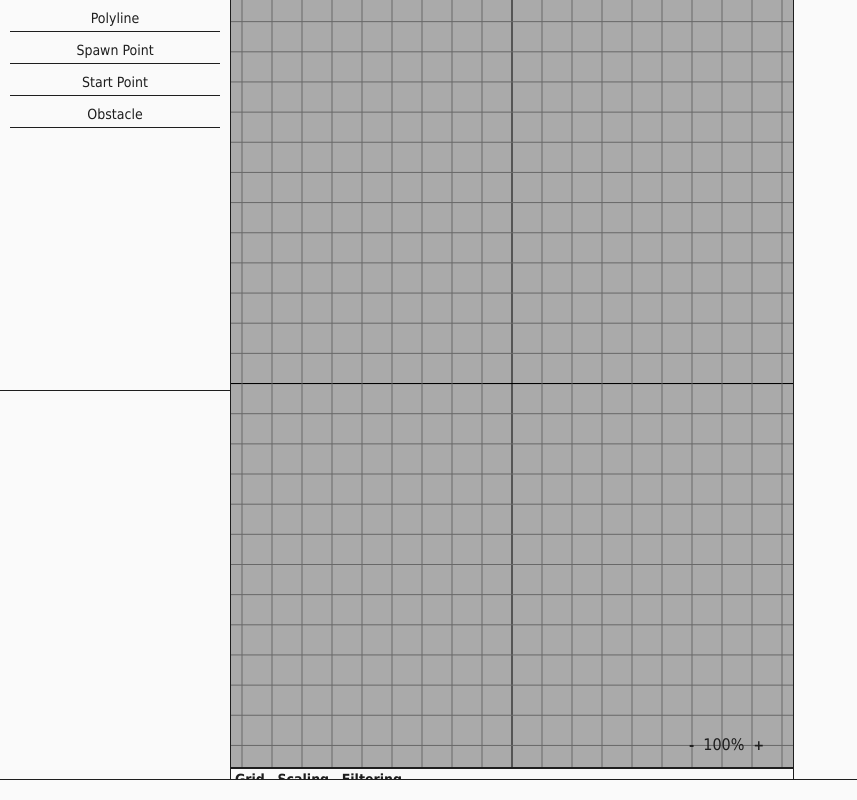
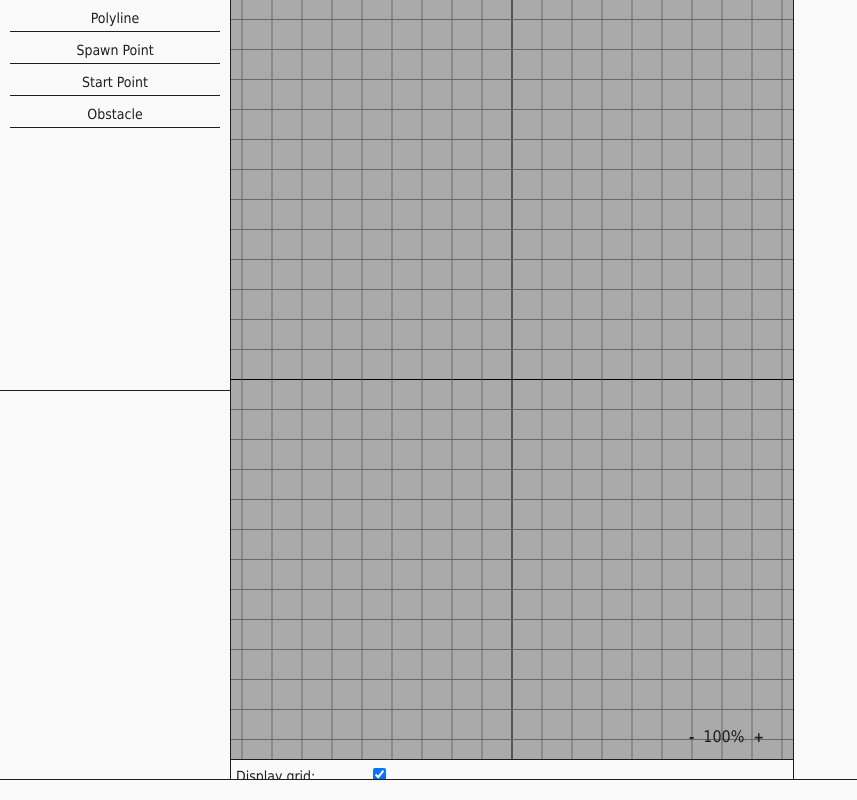
Before and after one commit to sulewicz/universal-map-editor, an Electron app: page index.html in a window 1024 px wide. Both pictures are taken after a click on the element "Grid". Shown: the whole page, without its empty margins (0-857 px from the left). Drawn offline with Linux system fonts and the light colour scheme; no server answers; files whose address does not match are found by name.

Commit message:
Fixed flexbox layout.

```diff
--- a/css/editor.css
+++ b/css/editor.css
@@ -7,5 +7,4 @@
   right: 0;
   top: 0;
   bottom: 0;
-  margin: 1px;
 }
--- a/css/map.css
+++ b/css/map.css
@@ -10,7 +10,8 @@
 #map_view {
   position: relative;
   order: 1;
-  flex-grow: 1;
+  flex: 1 1 0;
+  display: flex;
 }
 #map_tools_pane {
   border-top: 1px solid #1e1e1e;
@@ -18,6 +19,18 @@
   position: relative;
   overflow: hidden;
   order: 2;
+  flex: 0 0 auto;
+}
+#map_tools_bar {
+  height: 20px;
+  order: 3;
+  flex: 0 0 0;
+  border-top: 1px solid #1e1e1e;
+}
+#map_canvas {
+  overflow: hidden;
+  flex: 1 1 0;
+  cursor: crosshair;
 }
 .map_tools_pane_label {
   color: #1e1e1e;
@@ -43,17 +56,6 @@
   width: 100%;
   padding: 5px;
 }
-#map_tools_bar {
-  height: 20px;
-  order: 3;
-  border-top: 1px solid #1e1e1e;
-}
-#map_canvas {
-  width: 100%;
-  height: 100%;
-  overflow: hidden;
-  cursor: crosshair;
-}
 #zoom_toolkit {
   cursor: default;
   position: absolute;
--- a/js/map_pane.js
+++ b/js/map_pane.js
@@ -58,13 +58,13 @@ me.MapPane = (function () {
 	var clazz = function (map) {
 		this.map = map;
 		var node = document.getElementById('map_canvas');
-		node.height = node.parentNode.offsetHeight;
-		node.width = node.parentNode.offsetWidth;
 		this.display_grid = true;
 		this.horizontal_spacing = 30;
 		this.vertical_spacing = 30;
 		this.viewport_x = 0;
 		this.viewport_y = 0;
+		node.width = node.offsetWidth;
+		node.height = node.offsetHeight;
 		this.display_width = node.width;
 		this.display_height = node.height;
 		this.rendering = false;
@@ -316,8 +316,8 @@ me.MapPane = (function () {
 
 		updateMetrics: function () {
 			var node = this.node;
-			node.height = node.parentNode.offsetHeight;
-			node.width = node.parentNode.offsetWidth;
+			node.width = node.offsetWidth;
+			node.height = node.offsetHeight;
 			this.display_width = node.width;
 			this.display_height = node.height;
 			this.invalidate();
```
